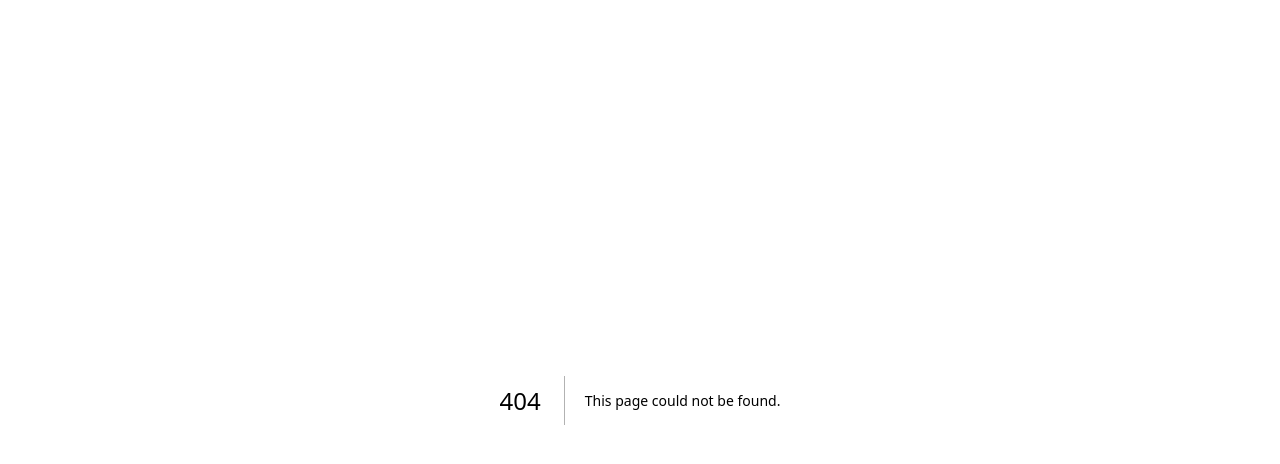
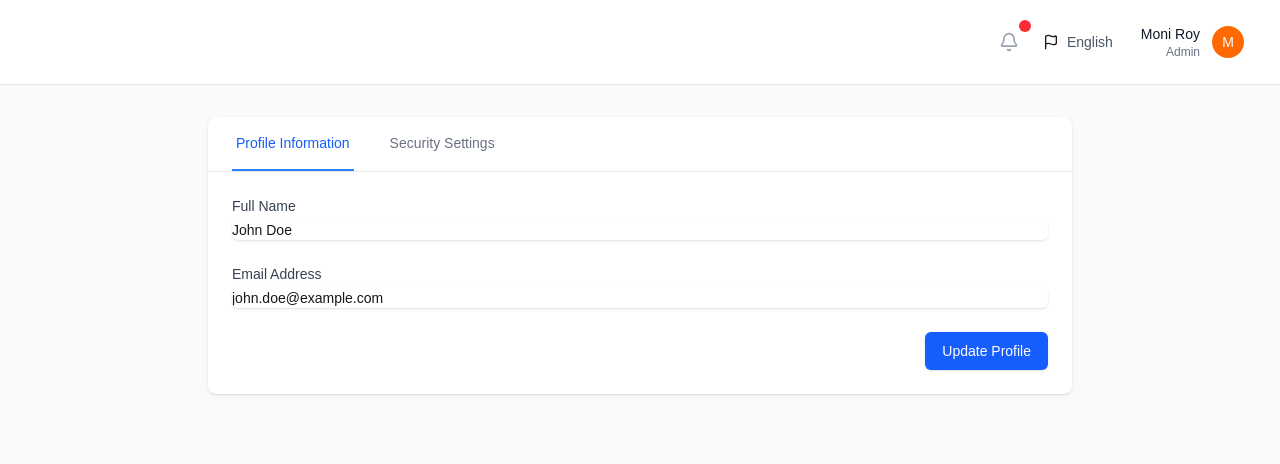
Before and after one commit to clayriell/pilot-app-test, a Next.js app: page /profile in a window 1280 px wide. Before the commit this address had no page. Shown: the top 464 px of the page. Built offline with nearby package versions, Linux system fonts and the light colour scheme.

Commit message:
menambah profile

```diff
--- a/src/app/pilotage-service/request/page.tsx
+++ b/src/app/pilotage-service/request/page.tsx
@@ -232,7 +232,7 @@ export default function InboxPage() {
                         Ship Details
                       </th>
                       <th className="px-6 py-3 text-left text-xs font-medium text-gray-500 uppercase tracking-wider">
-                        Pilot/Captain
+                        Requested by
                       </th>
                       <th className="px-6 py-3 text-left text-xs font-medium text-gray-500 uppercase tracking-wider">
                         Route & Cargo
--- /dev/null
+++ b/src/app/profile/page.tsx
@@ -0,0 +1,227 @@
+'use client';
+
+import { useState } from 'react';
+import { useRouter } from 'next/navigation';
+import Header from '@/components/Header';
+
+interface UserProfile {
+  name: string;
+  email: string;
+  currentPassword: string;
+  newPassword: string;
+  confirmPassword: string;
+}
+
+export default function ProfilePage() {
+  const router = useRouter();
+  const [activeTab, setActiveTab] = useState<'profile' | 'security'>('profile');
+  const [isLoading, setIsLoading] = useState(false);
+  const [message, setMessage] = useState('');
+  const [error, setError] = useState('');
+
+  const [profileData, setProfileData] = useState<UserProfile>({
+    name: 'John Doe',
+    email: 'john.doe@example.com',
+    currentPassword: '',
+    newPassword: '',
+    confirmPassword: '',
+  });
+
+  const handleProfileUpdate = async (e: React.FormEvent) => {
+    e.preventDefault();
+    setIsLoading(true);
+    setError('');
+    setMessage('');
+
+    try {
+      // Simulate API call
+      await new Promise(resolve => setTimeout(resolve, 1000));
+      setMessage('Profile updated successfully!');
+    } catch (err) {
+      setError('Failed to update profile');
+    } finally {
+      setIsLoading(false);
+    }
+  };
+
+  const handlePasswordChange = async (e: React.FormEvent) => {
+    e.preventDefault();
+    setError('');
+    setMessage('');
+
+    if (profileData.newPassword !== profileData.confirmPassword) {
+      setError('New passwords do not match');
+      return;
+    }
+
+    if (profileData.newPassword.length < 6) {
+      setError('Password must be at least 6 characters');
+      return;
+    }
+
+    setIsLoading(true);
+
+    try {
+      // Simulate API call
+      await new Promise(resolve => setTimeout(resolve, 1000));
+      setMessage('Password changed successfully!');
+      setProfileData(prev => ({
+        ...prev,
+        currentPassword: '',
+        newPassword: '',
+        confirmPassword: '',
+      }));
+    } catch (err) {
+      setError('Failed to change password');
+    } finally {
+      setIsLoading(false);
+    }
+  };
+
+  return (
+    <div className="min-h-screen bg-gray-50">
+      <Header />
+
+      <div className="max-w-4xl mx-auto px-4 py-8">
+        <div className="bg-white rounded-lg shadow-sm">
+          <div className="border-b border-gray-200">
+            <nav className="flex space-x-8 px-6">
+              <button
+                onClick={() => setActiveTab('profile')}
+                className={`py-4 px-1 border-b-2 font-medium text-sm ${
+                  activeTab === 'profile'
+                    ? 'border-blue-500 text-blue-600'
+                    : 'border-transparent text-gray-500 hover:text-gray-700'
+                }`}
+              >
+                Profile Information
+              </button>
+              <button
+                onClick={() => setActiveTab('security')}
+                className={`py-4 px-1 border-b-2 font-medium text-sm ${
+                  activeTab === 'security'
+                    ? 'border-blue-500 text-blue-600'
+                    : 'border-transparent text-gray-500 hover:text-gray-700'
+                }`}
+              >
+                Security Settings
+              </button>
+            </nav>
+          </div>
+
+          <div className="p-6">
+            {message && (
+              <div className="mb-4 p-4 bg-green-50 border border-green-200 rounded-md">
+                <p className="text-sm text-green-800">{message}</p>
+              </div>
+            )}
+
+            {error && (
+              <div className="mb-4 p-4 bg-red-50 border border-red-200 rounded-md">
+                <p className="text-sm text-red-800">{error}</p>
+              </div>
+            )}
+
+            {activeTab === 'profile' && (
+              <form onSubmit={handleProfileUpdate} className="space-y-6">
+                <div>
+                  <label htmlFor="name" className="block text-sm font-medium text-gray-700">
+                    Full Name
+                  </label>
+                  <input
+                    type="text"
+                    id="name"
+                    value={profileData.name}
+                    onChange={(e) => setProfileData({ ...profileData, name: e.target.value })}
+                    className="mt-1 block w-full rounded-md border-gray-300 shadow-sm focus:border-blue-500 focus:ring-blue-500 sm:text-sm"
+                    required
+                  />
+                </div>
+
+                <div>
+                  <label htmlFor="email" className="block text-sm font-medium text-gray-700">
+                    Email Address
+                  </label>
+                  <input
+                    type="email"
+                    id="email"
+                    value={profileData.email}
+                    onChange={(e) => setProfileData({ ...profileData, email: e.target.value })}
+                    className="mt-1 block w-full rounded-md border-gray-300 shadow-sm focus:border-blue-500 focus:ring-blue-500 sm:text-sm"
+                    required
+                  />
+                </div>
+
+                <div className="flex justify-end">
+                  <button
+                    type="submit"
+                    disabled={isLoading}
+                    className="inline-flex justify-center rounded-md border border-transparent bg-blue-600 py-2 px-4 text-sm font-medium text-white shadow-sm hover:bg-blue-700 focus:outline-none focus:ring-2 focus:ring-blue-500 focus:ring-offset-2 disabled:opacity-50"
+                  >
+                    {isLoading ? 'Updating...' : 'Update Profile'}
+                  </button>
+                </div>
+              </form>
+            )}
+
+            {activeTab === 'security' && (
+              <form onSubmit={handlePasswordChange} className="space-y-6">
+                <div>
+                  <label htmlFor="currentPassword" className="block text-sm font-medium text-gray-700">
+                    Current Password
+                  </label>
+                  <input
+                    type="password"
+                    id="currentPassword"
+                    value={profileData.currentPassword}
+                    onChange={(e) => setProfileData({ ...profileData, currentPassword: e.target.value })}
+                    className="mt-1 block w-full rounded-md border-gray-300 shadow-sm focus:border-blue-500 focus:ring-blue-500 sm:text-sm"
+                    required
+                  />
+                </div>
+
+                <div>
+                  <label htmlFor="newPassword" className="block text-sm font-medium text-gray-700">
+                    New Password
+                  </label>
+                  <input
+                    type="password"
+                    id="newPassword"
+                    value={profileData.newPassword}
+                    onChange={(e) => setProfileData({ ...profileData, newPassword: e.target.value })}
+                    className="mt-1 block w-full rounded-md border-gray-300 shadow-sm focus:border-blue-500 focus:ring-blue-500 sm:text-sm"
+                    required
+                  />
+                </div>
+
+                <div>
+                  <label htmlFor="confirmPassword" className="block text-sm font-medium text-gray-700">
+                    Confirm New Password
+                  </label>
+                  <input
+                    type="password"
+                    id="confirmPassword"
+                    value={profileData.confirmPassword}
+                    onChange={(e) => setProfileData({ ...profileData, confirmPassword: e.target.value })}
+                    className="mt-1 block w-full rounded-md border-gray-300 shadow-sm focus:border-blue-500 focus:ring-blue-500 sm:text-sm"
+                    required
+                  />
+                </div>
+
+                <div className="flex justify-end">
+                  <button
+                    type="submit"
+                    disabled={isLoading}
+                    className="inline-flex justify-center rounded-md border border-transparent bg-blue-600 py-2 px-4 text-sm font-medium text-white shadow-sm hover:bg-blue-700 focus:outline-none focus:ring-2 focus:ring-blue-500 focus:ring-offset-2 disabled:opacity-50"
+                  >
+                    {isLoading ? 'Changing...' : 'Change Password'}
+                  </button>
+                </div>
+              </form>
+            )}
+          </div>
+        </div>
+      </div>
+    </div>
+  );
+}
```
